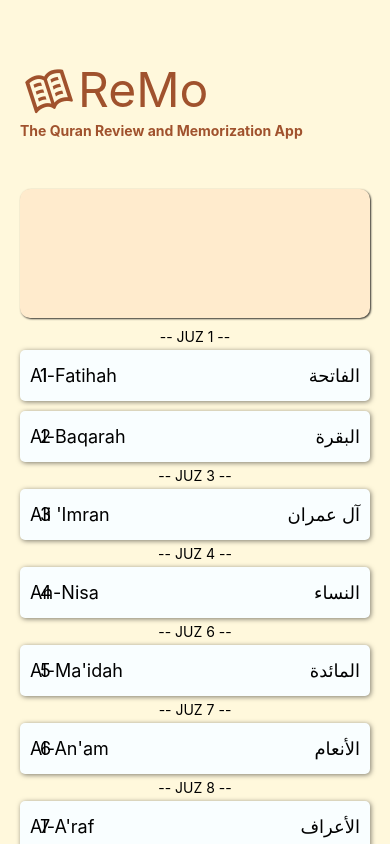
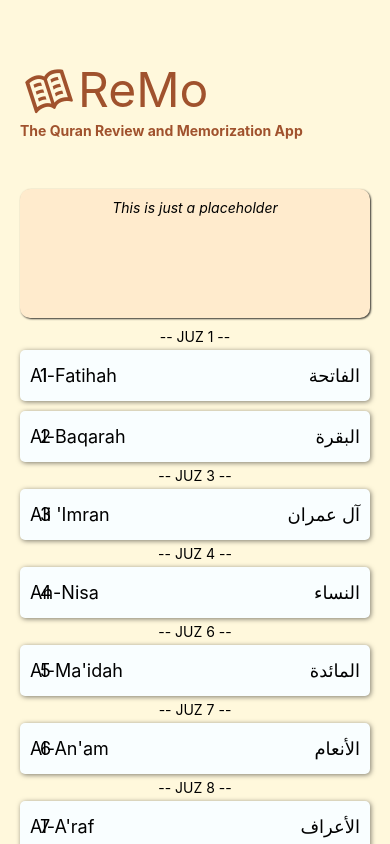
Before and after one commit to Ibrahimans/remo, a React Native app: screen /Home in a window 390 px wide. Built offline with nearby package versions, Linux system fonts and the light colour scheme.

Commit message:
Created Reminder Modal and placeholder reminders box

```diff
--- a/App.js
+++ b/App.js
@@ -2,6 +2,7 @@ import { NavigationContainer } from "@react-navigation/native";
 import { createNativeStackNavigator } from "@react-navigation/native-stack";
 import Home from "./src/screens/Home";
 import SurahScreen from "./src/screens/SurahScreen";
+import ReminderScreen from "./src/screens/ReminderScreen";
 
 const Stack = createNativeStackNavigator();
 
@@ -13,6 +14,7 @@ export default function App() {
         <Stack.Screen name="Home" component={Home} />
         <Stack.Group screenOptions={{presentation: "modal"}}>
           <Stack.Screen name="SurahInfo" component={SurahScreen} />
+          <Stack.Screen name="Reminders" component={ReminderScreen}/>
         </Stack.Group>
       </Stack.Navigator>
     </NavigationContainer>
--- a/src/components/Hadith.jsx
+++ b/src/components/Hadith.jsx
@@ -1,6 +1,6 @@
 import { ScrollView, StyleSheet, Text, View } from 'react-native';
 import { useState, useEffect } from 'react';
-import { htmlToText } from 'html-to-text';
+// import { htmlToText } from 'html-to-text';
 
 export default function Hadith() {
     const [hadith, setHadith] = useState('');
--- /dev/null
+++ b/src/components/Reminder.jsx
@@ -0,0 +1,114 @@
+import AsyncStorage from "@react-native-async-storage/async-storage";
+import { useEffect, useRef, useState } from "react";
+import { View, KeyboardAvoidingView, StyleSheet, Text, TextInput,  } from "react-native";
+import { actions, RichEditor, RichToolbar } from "react-native-pell-rich-editor";
+
+
+export default function Reminder() {
+    const RichText = useRef();
+    const [reminderData, setReminderData] = useState("");
+
+    useEffect(() => {
+        async function fetchData() {
+            const items = await AsyncStorage.getItem('reminder');
+            if (items != null){
+                setReminderData(items)
+                console.log(reminderData)
+            }
+        }
+        fetchData();
+
+    }, [])
+
+    useEffect(() => {
+        async function saveData() {
+            await AsyncStorage.setItem('reminder', reminderData)
+        }
+        const delayLocalSave = setTimeout(() => {
+            saveData();
+        }, 1000)
+
+        return () => {
+            clearTimeout(delayLocalSave);
+        }
+    }, [reminderData])
+
+    return (
+        <View>
+            <KeyboardAvoidingView behavior='height' style={styles.header}>
+                <Text style={styles.title}>Reminders</Text>
+            </KeyboardAvoidingView>
+            <View style={styles.noteContainer}>
+                <View style={{backgroundColor:'#efefef', padding: 3, borderRadius: 10}}>
+                    <RichToolbar
+                        editor={RichText}
+                        actions={[
+                            actions.undo,
+                            actions.redo,
+                            actions.setBold,
+                            actions.setItalic,
+                            actions.setStrikethrough,
+                            actions.insertBulletsList,
+                            actions.insertOrderedList,
+                            actions.checkboxList,
+
+                        ]}
+
+                    />
+                </View>
+                <View style={styles.noteTextbox}>
+                    <RichEditor
+                    disabled={false}
+                    ref={RichText}
+                    placeholder={"Start Writing Here"}
+                    androidLayerType="software"
+                    initialContentHTML={reminderData}
+                    onChange={(text) => setReminderData(text)}
+                    editorStyle= {{backgroundColor: "#FFF8DC", }}
+                    useContainer={false}
+
+                    />
+                </View>
+            </View>
+
+        </View>
+    )
+
+}
+
+
+const styles = StyleSheet.create({
+    title : {
+        fontSize : 20,
+    },
+    header : {
+        flex: 1,
+        flexDirection: 'row',
+        justifyContent: 'space-between',
+        marginBottom: 20
+
+    },
+    noteContainer : {
+        backgroundColor: '#FFF8DC',
+        height: '90%',
+        paddingHorizontal: 5,
+        paddingVertical: 5,
+        marginVertical: 10,
+        marginHorizontal: 10,
+        borderRadius: 10,
+        textAlignVertical: "top",
+        shadowColor: "black",
+        elevation: 3,
+
+    },
+    noteTextbox: {
+        height: '90%',
+    },
+    button : {
+        paddingHorizontal: 5,
+        paddingVertical: 20,
+        marginVertical: 5,
+        marginHorizontal: 10,
+    },
+
+})
--- /dev/null
+++ b/src/components/ReminderBox.jsx
@@ -0,0 +1,42 @@
+import { useNavigation } from "@react-navigation/native";
+import { ScrollView, View, StyleSheet, Text, TouchableOpacity } from "react-native";
+
+
+export default function ReminderBox(){
+    const navigation = useNavigation();
+
+
+
+    return (
+
+        <View style={styles.hadithContainer}>
+            <TouchableOpacity onPress={() => navigation.navigate("Reminders")}>
+            <ScrollView style={{paddingTop:10}}>
+                <Text style={{textAlign:'center',fontStyle:'italic'}}>This is just a placeholder</Text>
+            </ScrollView>
+        </TouchableOpacity>
+
+        </View>
+    )
+
+
+}
+
+const styles = StyleSheet.create({
+    hadithContainer: {
+        flex: 1,
+        shadowColor: "#000000",
+        shadowOpacity: 0.8,
+        shadowRadius: 2,
+        elevation: 5,
+        shadowOffset: {
+        height: 1,
+        width: 1
+        },
+
+        borderRadius: 10,
+        marginHorizontal: 20,
+        marginBottom: 10,
+        backgroundColor: "#FFEBCD",
+    },
+});
--- a/src/screens/Home.jsx
+++ b/src/screens/Home.jsx
@@ -8,6 +8,7 @@ import AppHeader from '../components/AppHeader';
 import Hadith from '../components/Hadith';
 import SurahsContainer from '../components/SurahsContainer';
 import surahs from '../data/surahs.json';
+import ReminderBox from '../components/ReminderBox';
 
 
 export default function Home() {
@@ -47,7 +48,7 @@ export default function Home() {
       <View style={styles.container}>
         <StatusBar style="auto" />
         <AppHeader />
-        <Hadith/>
+        <ReminderBox/>
         <SurahsContainer />
       </View>
     );
--- /dev/null
+++ b/src/screens/ReminderScreen.jsx
@@ -0,0 +1,20 @@
+import { StyleSheet, View } from "react-native";
+import Reminder from "../components/Reminder";
+
+export default function ReminderScreen() {
+    return (
+        <View style={styles.container}>
+            <Reminder/>
+        </View>
+    )
+}
+
+
+const styles = StyleSheet.create({
+    container : {
+        marginTop: 50,
+        marginHorizontal: 15,
+
+    },
+
+})
```
